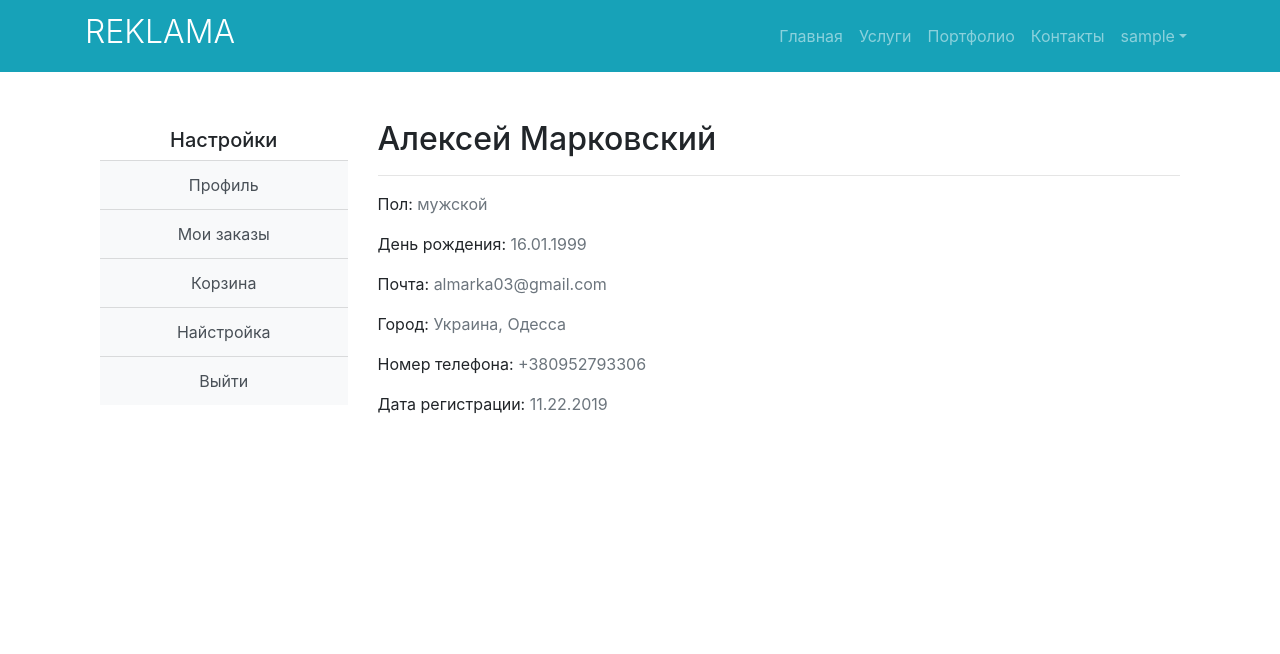
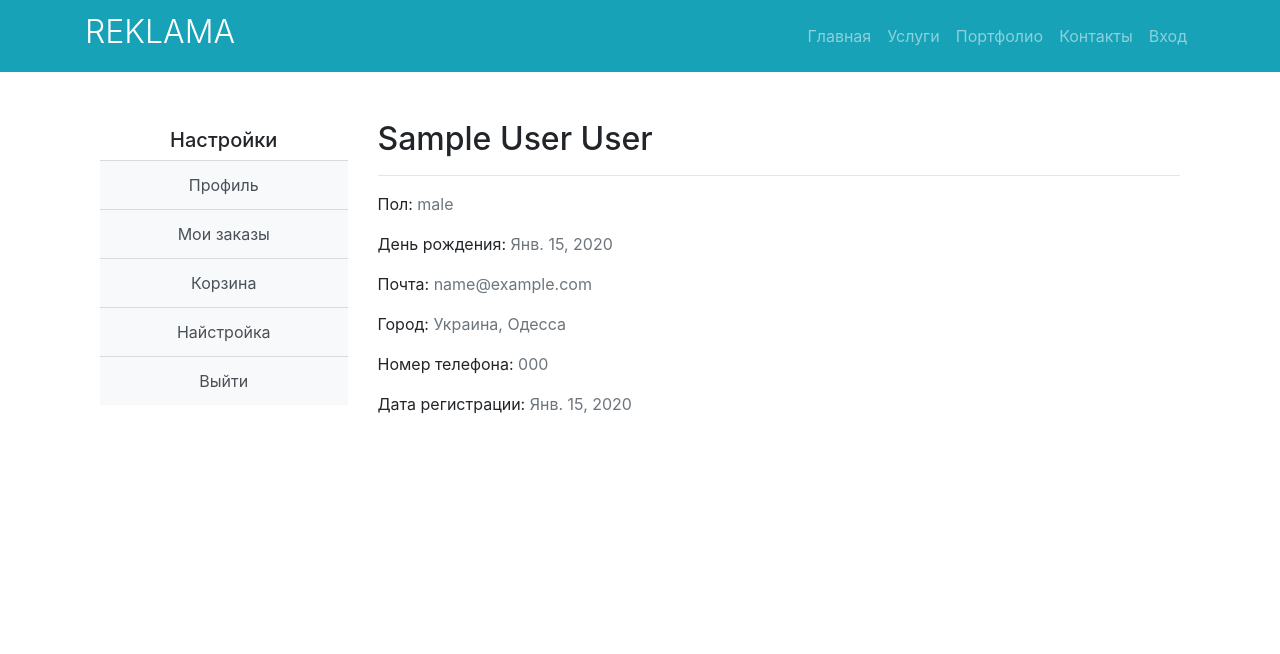
Before and after one commit to osgoth/Kursach, a Django app: page /profile/ in a window 1280 px wide. Shown: the top 654 px of the page. Run offline with Django 3.2, Linux system fonts and the light colour scheme; a user stored in the database is signed in; tables that the repository leaves empty hold one stand-in row (values such as "Sample post"); some libraries are stand-ins or nearby versions.

Commit message:
ololoshka

```diff
--- a/website/models.py
+++ b/website/models.py
@@ -50,10 +50,8 @@
     surname = models.CharField(max_length=50, null=True)
     email = models.EmailField(max_length=50, unique=True)
     birthday = models.DateField(null=True)
-    gender = models.CharField(max_length = 15, choices = gender_choise, default='мужской')
+    gender = models.CharField(max_length = 15, choices = gender_choise, default="male")
     phone = models.CharField(max_length = 13, unique = True, null=True)
-    gender = models.BooleanField(null=True)
-    phone = models.CharField(max_length=13, unique=True, null=True)
     reg_date = models.DateField()
 
     def __unicode__(self):
@@ -101,7 +99,7 @@
     surname = models.CharField(max_length=50)
     email = models.EmailField(max_length=50, unique=True)
     birthday = models.DateField()
-    gender = models.CharField(max_length = 15, choices = gender_choise, default='мужской')
+    gender = models.CharField(max_length = 15, choices = gender_choise, default="male")
     phone = models.CharField(max_length = 13, unique = True)
     position = models.CharField(max_length =50)
     status = models.CharField(max_length =50, default='active')
--- a/website/templates/customer/profile.html
+++ b/website/templates/customer/profile.html
@@ -18,13 +18,13 @@
 
       <!-- Description -->
       <div class="container-fluid">
-        <h2 class="mb-2">Алексей Марковский</h2><hr>
-        <p>Пол: <a class="text-muted">мужской</a></p>
-        <p>День рождения: <a class="text-muted">16.01.1999</a></p>
-        <p>Почта: <a class="text-muted">almarka03@gmail.com</a></p>
+        <h2 class="mb-2">{{user.name}} {{user.surname}}</h2><hr>
+        <p>Пол: <a class="text-muted">{{user.gender}}</a></p>
+        <p>День рождения: <a class="text-muted">{{user.birthday}}</a></p>
+        <p>Почта: <a class="text-muted">{{user.email}}</a></p>
         <p>Город: <a class="text-muted">Украина, Одесса</a></p>
-        <p>Номер телефона: <a class="text-muted">+380952793306</a></p>
-        <p>Дата регистрации: <a class="text-muted">11.22.2019</a></p>
+        <p>Номер телефона: <a class="text-muted">{{user.phone}}</a></p>
+        <p>Дата регистрации: <a class="text-muted">{{user.reg_date}}</a></p>
       </div>
 
   </div>
--- a/website/views.py
+++ b/website/views.py
@@ -108,7 +108,10 @@
 
 
 def profile(request):
-    return render(request, "customer/profile.html")
+    username = request.user.username
+    user = Customers.objects.get(username=username)
+    context = {"user": user}
+    return render(request, "customer/profile.html", context)
 
 
 @csrf_protect
```
